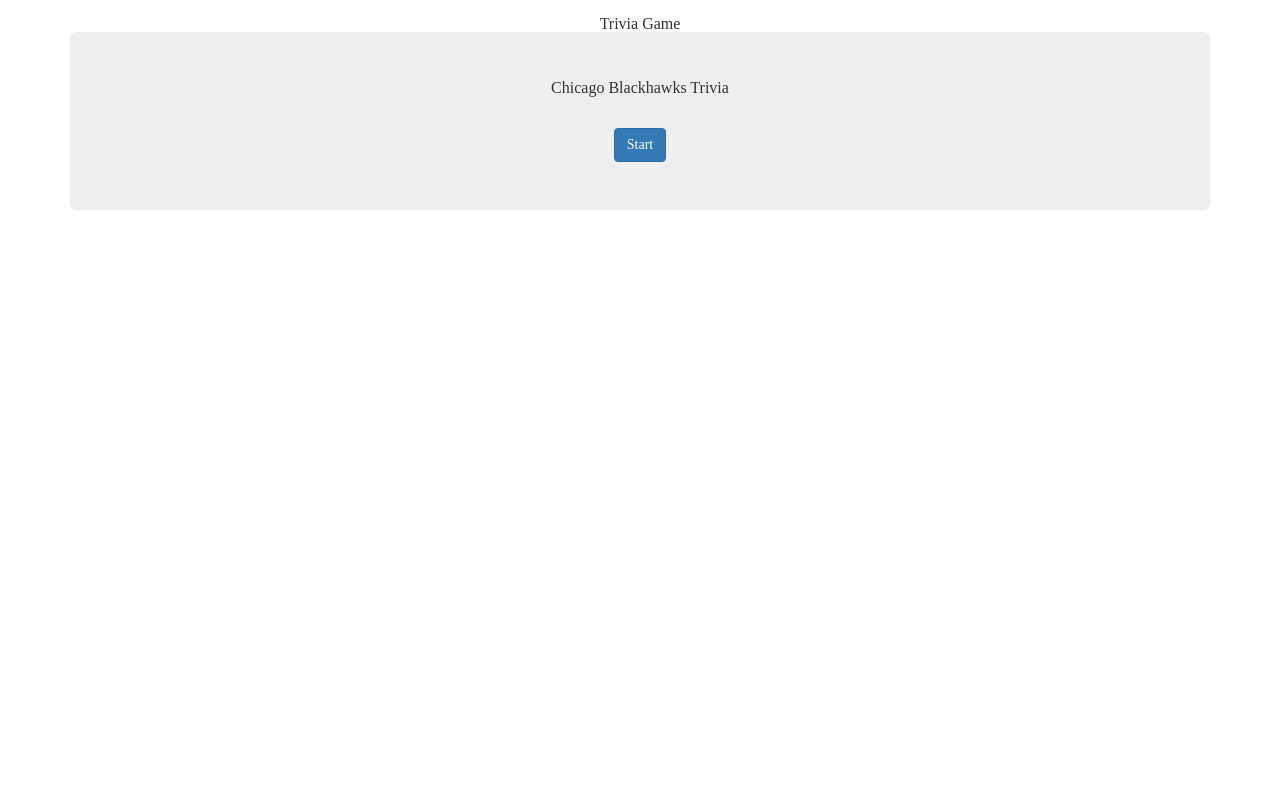
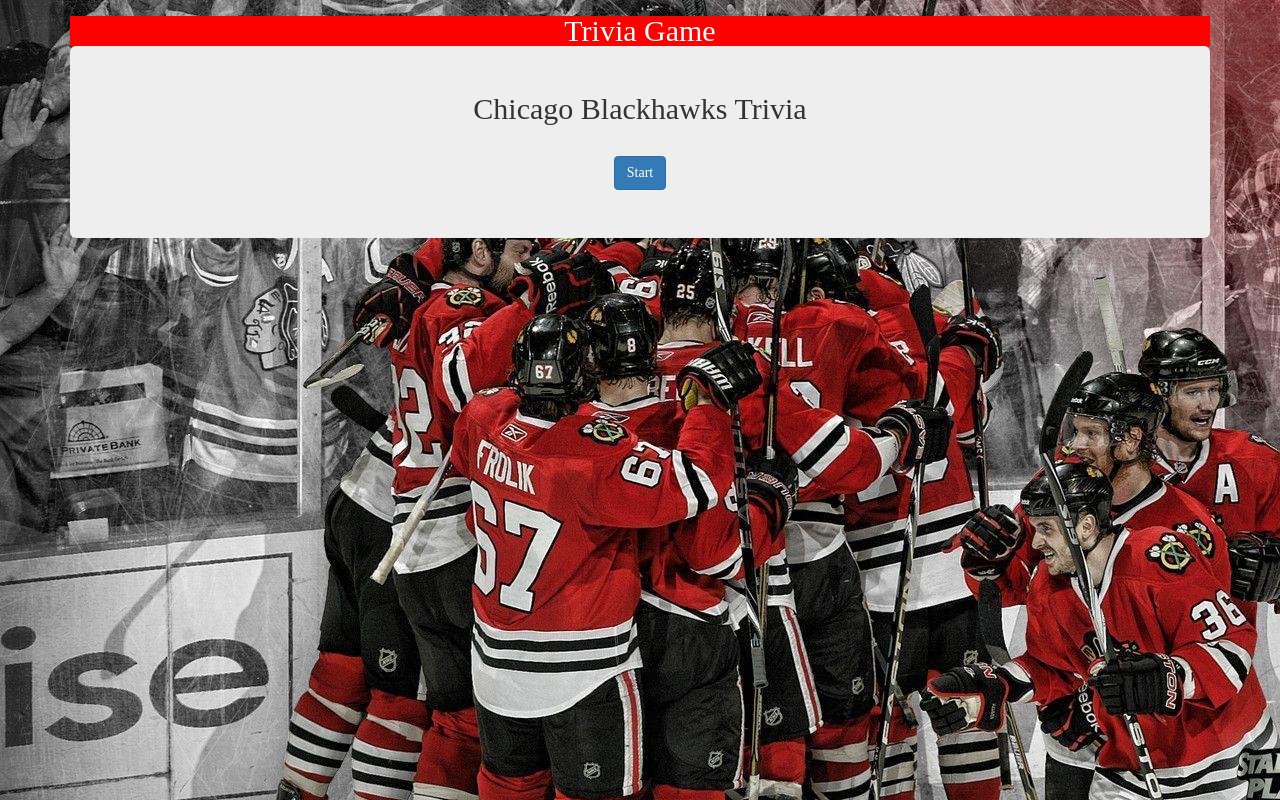
Before and after one commit to JeffOstrom/TriviaGame, a plain HTML site: page index.html in a window 1280 px wide. Drawn offline with nearby package versions, Linux system fonts and the light colour scheme.

Commit message:
CSS/Background

```diff
--- a/assets/JS/app.js
+++ b/assets/JS/app.js
@@ -42,8 +42,7 @@ function checkAnswers(){
 			//displaying results once finished selecting calling variables.
 			//Using .append to display in order.
 		$("#content").empty();
-		$("#content").append("<h1>Game is finished!</h1>");
-
+		$("#content").append("<h1>Game Finished!</h1>");
 		$("#content").append("<h3>Correct: "+ correct + "</h3>");
 		$("#content").append("<h3>Incorrect:"+ incorrect + "</h3>");
 		$("#content").append("<h3>Misses:"+ misses + "</h3>");
@@ -61,7 +60,7 @@ function checkAnswers(){
  		//clear the content in the div .empty
  		$("#content").empty();
  		//Using .append to replace my h1 with the timer
- 		$("#content").append("<h1>Time: <span id='time'>30</></h1>");
+ 		$("#content").append("<h1>Time Left: <span id='time'>30</></h1>");
 
  		//I'm using an Interval timer since I want it to count down
  		var timer = setInterval(function(){
--- a/assets/css/style.css
+++ b/assets/css/style.css
@@ -1,2 +1,16 @@
 body {
-	 background: url("../images/green.png");
+	 background: url("../images/hawk1.png");
+	 width: 100%;
+	}
+
+h1{
+	font-size: 30px;
+	color: white;
+	font-style: bold;
+	background-color: red;
+}
+
+h2{
+	font-size: 30px;
+	font-style: bold;
+}
```
Also changed, not shown: assets/images/hawk1.png (added), assets/images/hawks.png (added), 1 other file.
